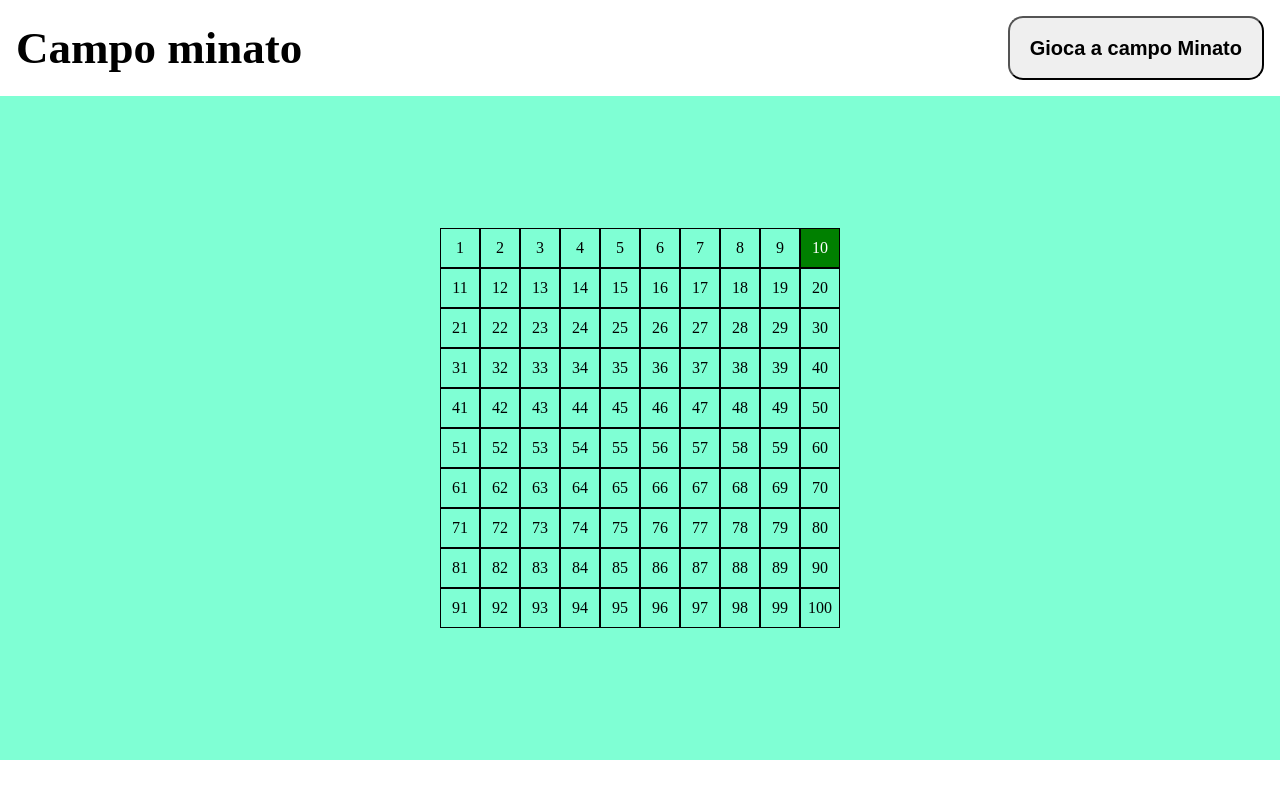
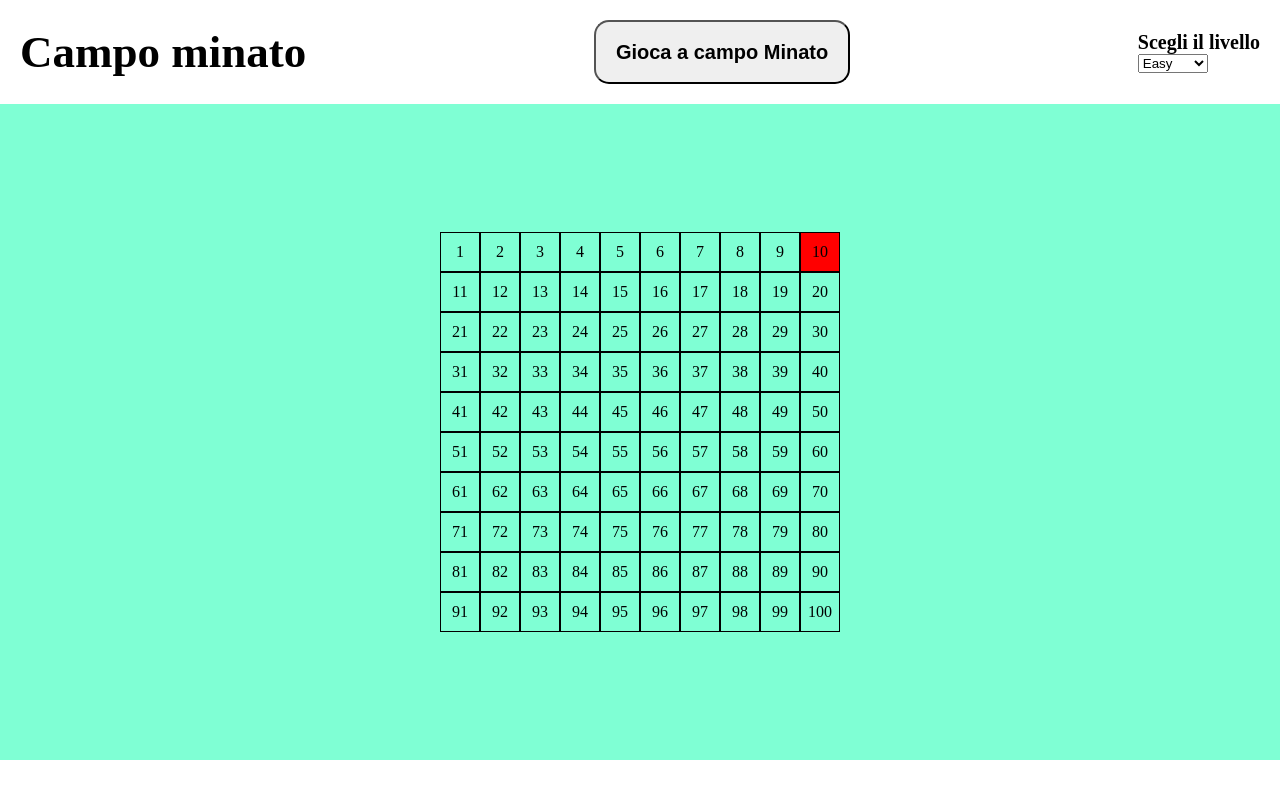
Before and after one commit to Alex100688/js-campominato-grid, a plain HTML site: page index.html in a window 1280 px wide. Both pictures are taken after a click on the element "10". Drawn offline with Linux system fonts and the light colour scheme.

Commit message:
Crea una select con i vari livelli di difficoltà

```diff
--- a/css/style.css
+++ b/css/style.css
@@ -15,7 +15,8 @@ header{
     display: flex;
     justify-content: space-between;
     align-items: center;
-   padding: 1rem;
+    flex-shrink: 1;
+   padding: 1.25rem;
 }
 
 .title{
@@ -30,6 +31,11 @@ header{
     text-align: center;
     line-height: 1.25rem;
     background-color: #eeee;
+}
+.play-minato{
+    font-size: 1.25rem;
+    font-weight: bold;
+    display: block;
 
 }
 
@@ -67,7 +73,12 @@ footer{
     padding: 1.25rem;
 }
 
-.number{
+.number-green{
     color: white;
     background-color: green;
 }
+
+.number-red{
+    color: black;
+    background-color: red;
+}
--- a/index.html
+++ b/index.html
@@ -11,6 +11,14 @@
         <header class>
             <h1 class="title">Campo minato</h1>
            <button class="btn-play">Gioca a campo Minato</button>
+           <div>
+               <label class="play-minato" for="play">Scegli il livello</label>
+               <select name="play" id="play">
+                <option value="easy">Easy</option>
+                <option value="medium">Medium</option>
+                <option value="hard">Hard</option>
+               </select>
+           </div>
         </header>
         <main>
             <div class= "campo-box"></div>
--- a/js/main.js
+++ b/js/main.js
@@ -10,7 +10,9 @@ for (let i = 1; i <=100; i++) {
     boxCell.innerHTML=i;
     boxCell.classList.add("cell-box");
     boxCell.addEventListener('click', function(){
-        this.classList.toggle("number");
+        this.classList.add("number-green");
+        this.classList.toggle("number-red")
+
     });
     campoBox.append(boxCell);
 }
```
